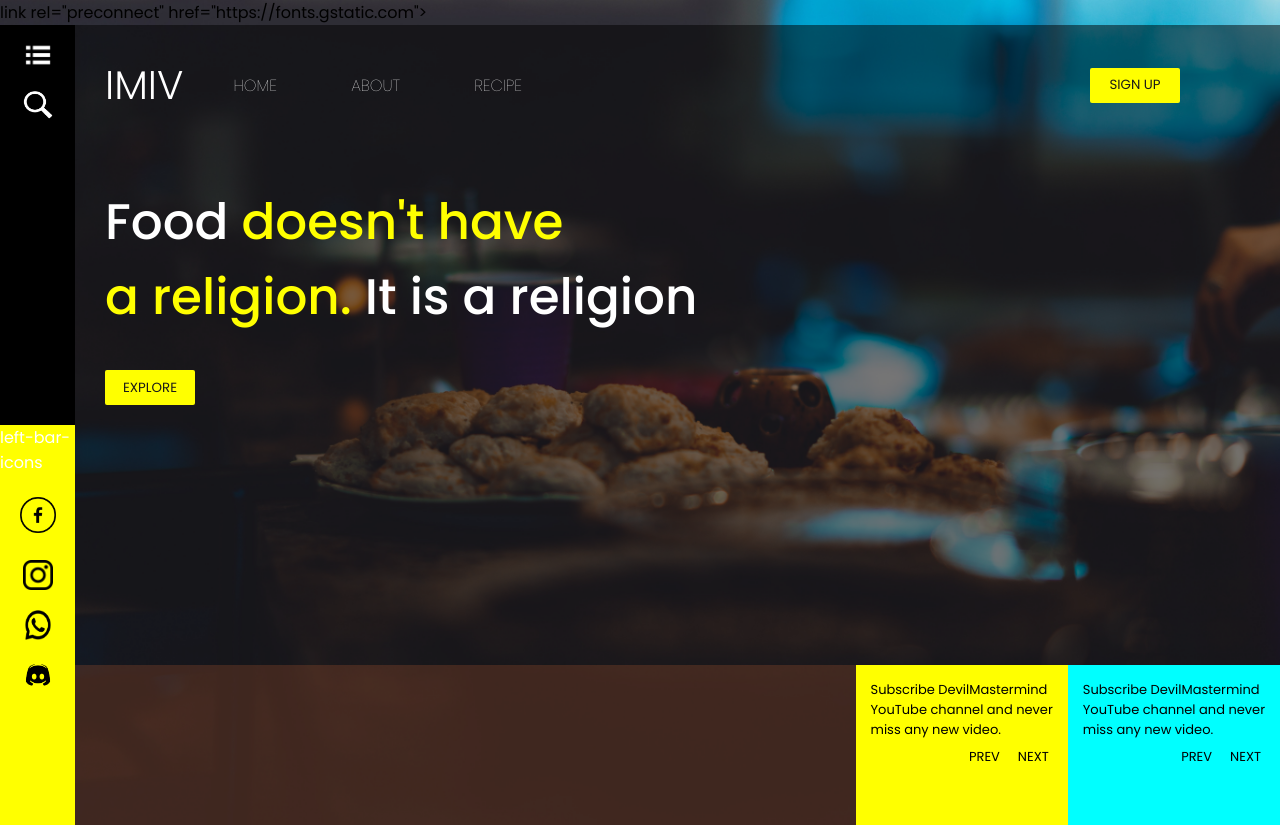
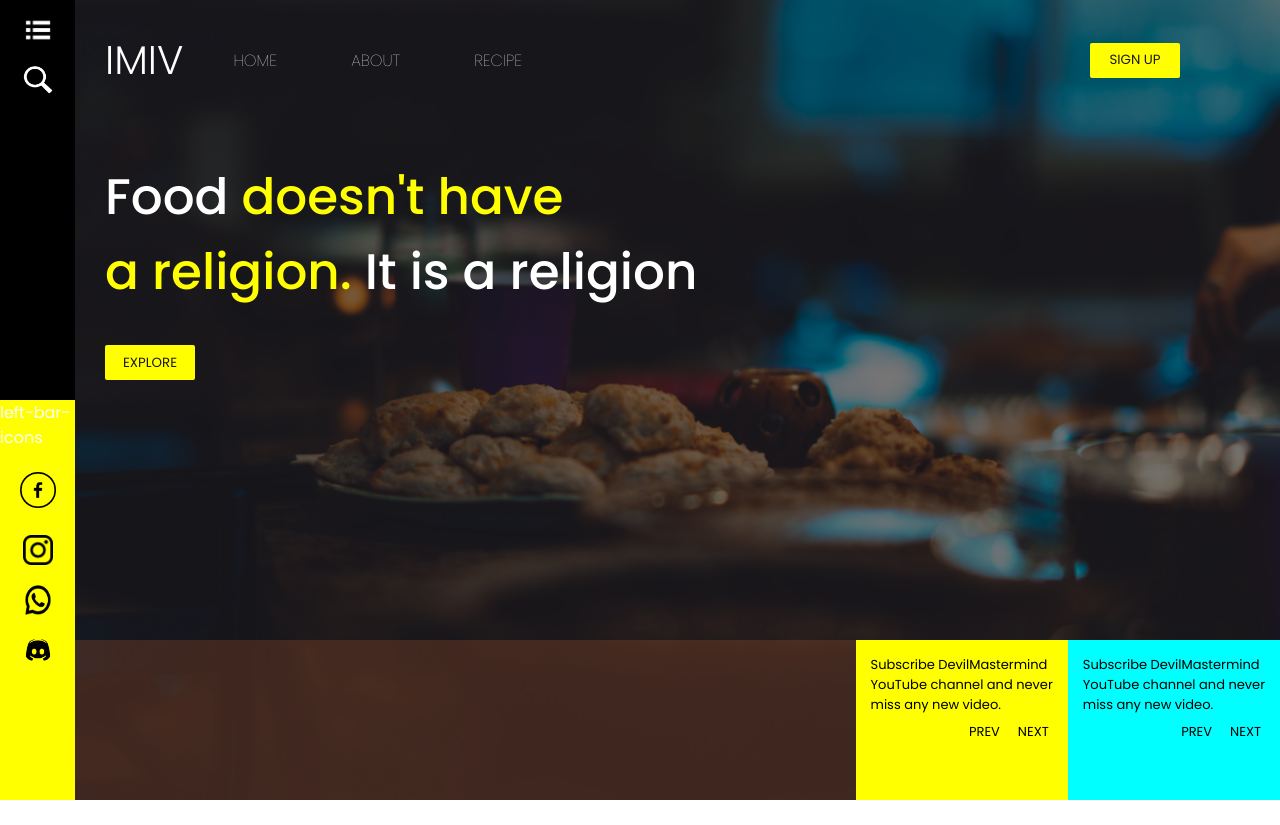
Before and after one commit to Devil-Mastermind/food-is-religion, a plain HTML site: page index.html in a window 1280 px wide. After the commit the page ends 800 px from the top, so only its background shows below. Drawn offline with Linux system fonts and the light colour scheme.

Commit message:
made a change in index.html

```diff
--- a/index.html
+++ b/index.html
@@ -6,7 +6,7 @@
     <meta name="viewport" content="width=device-width, initial-scale=1.0">
     <title>Food is Religion</title>
     <link rel="stylesheet" href="style.css">
-    link rel="preconnect" href="https://fonts.gstatic.com">
+    <link rel="preconnect" href="https://fonts.gstatic.com">
     <link href="https://fonts.googleapis.com/css2?family=Poppins:wght@100;200;300;400;500;600;700;800;900&display=swap" rel="stylesheet">
 
     <link rel="icon" href="pexels-craig-adderley-1631899.jpg">
```
